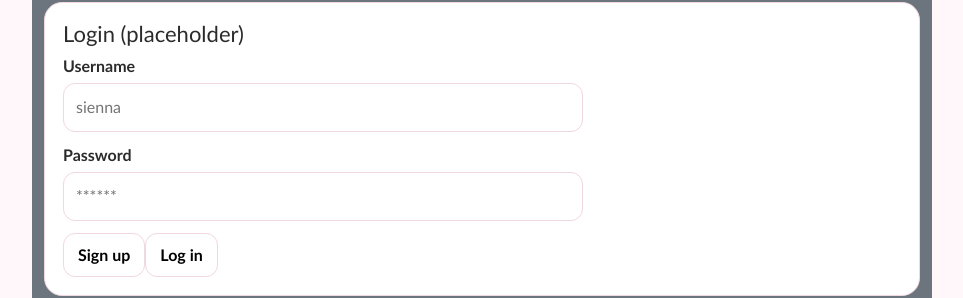
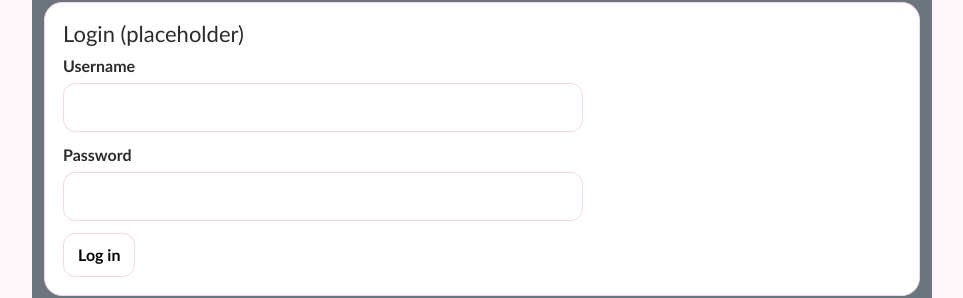
Before and after one commit to Siennapa/startup, a React (Vite) app: page / in a window 1280 px wide. Shown: the part 503-801 px from the top of the page, without its empty margins (158-1121 px from the left). Built offline with nearby package versions, Linux system fonts and the light colour scheme.

Commit message:
use useState for udername and password

```diff
--- a/src/home.jsx
+++ b/src/home.jsx
@@ -1,6 +1,9 @@
 import React from 'react';
 
 export function Home() {
+    const [usernameInput, setUsernameInput] = React.useState('');
+    const [passwordInput, setPasswordInput] = React.useState('');
+    const [randomIdea, setRandomIdea] = React.useState('');
     return (
         <main className="container-fluid bg-secondary text-center">
             <section>
@@ -15,26 +18,25 @@ export function Home() {
                 <div>
                     <label for="username">Username</label>
                     <input
-                    id="username"
-                    name="username"
-                    type="text"
-                    placeholder="sienna"
+                        value={usernameInput}
+                        onChange={(e) => setUsernameInput(e.target.value)}
                     />
                 </div>
 
                 <div>
                     <label for="password">Password</label>
                     <input
-                    id="password"
-                    name="password"
-                    type="password"
-                    placeholder="******"
+                        value={passwordInput}
+                        onChange={(e) => setPasswordInput(e.target.value)}
                     />
                 </div>
 
                 <div>
-                    <button type="button">Sign up</button>
-                    <button type="button">Log in</button>
+                    <button type="button" onClick={() => {
+                        PaymentResponse.onLogin(usernameInput);
+                    }}>
+                        Log in
+                    </button>
                 </div>
                 </form>
             </section>
```
